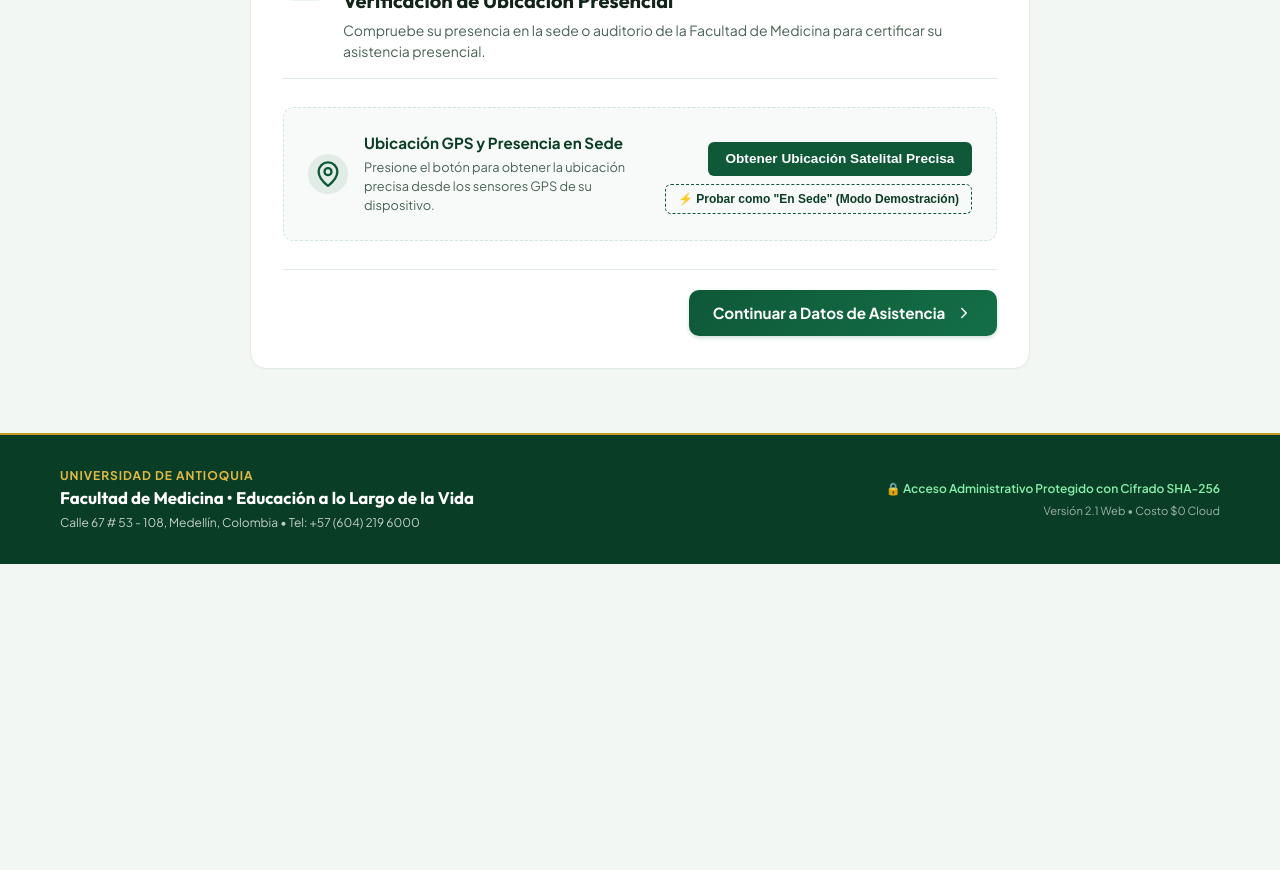
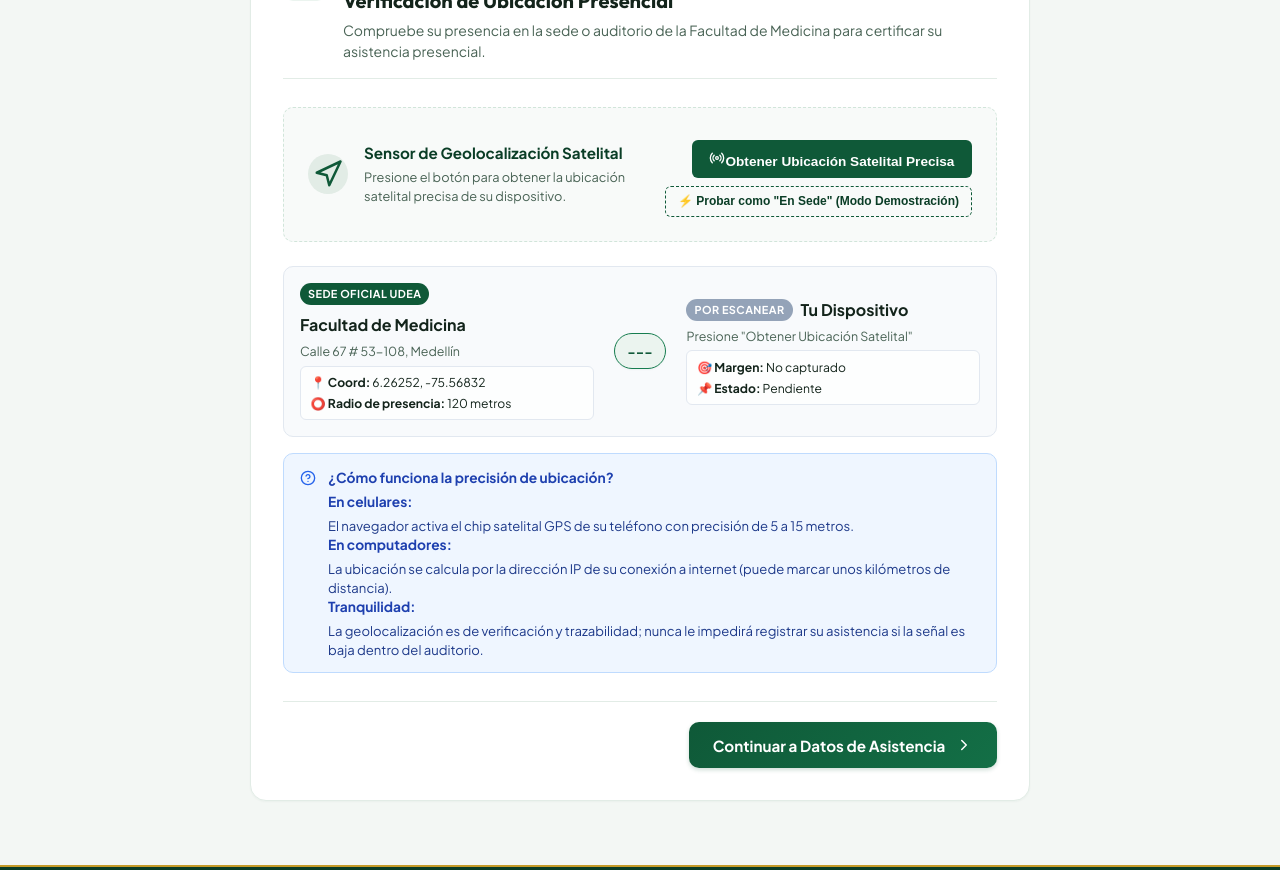
Before and after one commit to Inge-Alejo/asistencia-educacion-vida-udea, a React (Vite) app: page / in a window 1280 px wide. Shown: the part 560-1430 px from the top of the page. Before the commit the page ends 1124 px from the top, so only its background shows below. Built offline with nearby package versions, Linux system fonts and the light colour scheme.

Commit message:
Deteccion tiempo real documento duplicado comparador visual GPS y educacion precision

```diff
--- a/src/components/AttendeeView.jsx
+++ b/src/components/AttendeeView.jsx
@@ -1,9 +1,10 @@
-import React, { useState, useEffect } from 'react';
+import React, { useState, useEffect, useMemo } from 'react';
 import confetti from 'canvas-confetti';
 import {
   MapPin, CheckCircle2, AlertTriangle, Send, Star, Car, User, Mail,
   Phone, CreditCard, Sparkles, MessageSquare, ThumbsUp, HelpCircle,
-  Clock, ShieldCheck, ChevronRight, ChevronLeft, ExternalLink, FileText, Check
+  Clock, ShieldCheck, ChevronRight, ChevronLeft, ExternalLink, FileText, Check,
+  Navigation, Radio
 } from 'lucide-react';
 import {
   UDEA_MEDICINA_COORDS,
@@ -52,6 +53,13 @@ export default function AttendeeView({
   const [asistenciaRegistrada, setAsistenciaRegistrada] = useState(false);
   const [codigoComprobante, setCodigoComprobante] = useState('');
   const [errorAsistencia, setErrorAsistencia] = useState('');
+
+  // Detección en tiempo real de documento previamente registrado en este evento
+  const registroExistente = useMemo(() => {
+    if (!formData.documento || !formData.documento.trim() || !evento?.id) return null;
+    const doc = formData.documento.trim();
+    return (asistencias || []).find(a => a.eventoId === evento.id && a.documento === doc);
+  }, [asistencias, evento?.id, formData.documento]);
 
   // Estado de Preguntas a Ponentes
   const [preguntaForm, setPreguntaForm] = useState({
@@ -357,16 +365,16 @@ export default function AttendeeView({
           <div className="geo-activation-box large">
             <div className="geo-info-content">
               <div className="geo-icon">
-                <MapPin size={28} />
+                <Navigation size={30} />
               </div>
               <div>
-                <h4>Ubicación GPS y Presencia en Sede</h4>
+                <h4>Sensor de Geolocalización Satelital</h4>
                 <p>
                   {geoState.obtenida
                     ? (geoState.esPresencial
                         ? `✓ Ubicación satelital confirmada: Estás a ${geoState.distancia} metros del Auditorio de la Facultad de Medicina.`
-                        : `✓ Ubicación capturada: Estás a ${geoState.distancia ? `${geoState.distancia} metros` : 'distancia'} de la Facultad de Medicina.`)
-                    : 'Presione el botón para obtener la ubicación precisa desde los sensores GPS de su dispositivo.'}
+                        : `✓ Coordenadas registradas: Estás a ${geoState.distancia ? `${geoState.distancia} metros` : 'distancia'} de la Facultad de Medicina.`)
+                    : 'Presione el botón para obtener la ubicación satelital precisa de su dispositivo.'}
                 </p>
 
                 {geoState.obtenida && (
@@ -388,13 +396,14 @@ export default function AttendeeView({
                     onClick={handleObtenerUbicacion}
                     disabled={geoState.cargando}
                   >
-                    {geoState.cargando ? 'Conectando a Satélites GPS...' : 'Obtener Ubicación Satelital Precisa'}
+                    <Radio size={16} />
+                    <span>{geoState.cargando ? 'Conectando con Satélites GPS...' : 'Obtener Ubicación Satelital Precisa'}</span>
                   </button>
                   <button
                     type="button"
                     className="btn-sim-sede"
                     onClick={handleSimularEnSede}
-                    title="Simular que estás físicamente dentro del auditorio para pruebas"
+                    title="Simular que estás físicamente dentro del auditorio para pruebas y demostraciones"
                   >
                     ⚡ Probar como "En Sede" (Modo Demostración)
                   </button>
@@ -402,7 +411,7 @@ export default function AttendeeView({
               ) : (
                 <div className="geo-status-confirmed">
                   <div className={`geo-badge ${geoState.esPresencial ? 'verified' : 'unverified'}`}>
-                    {geoState.esPresencial ? '✓ En Sede UdeA (Válido)' : '⚠ Registro Remoto'}
+                    {geoState.esPresencial ? '✓ En Sede UdeA (Presencial)' : '⚠ Registro Remoto'}
                   </div>
                   <button
                     type="button"
@@ -413,6 +422,60 @@ export default function AttendeeView({
                   </button>
                 </div>
               )}
+            </div>
+          </div>
+
+          {/* Comparador Visual de Sede vs Dispositivo */}
+          <div className="geo-comparison-radar">
+            <div className="geo-radar-col">
+              <div className="radar-col-header">
+                <span className="radar-badge sede">Sede Oficial UdeA</span>
+                <strong>Facultad de Medicina</strong>
+              </div>
+              <p className="radar-col-sub">Calle 67 # 53-108, Medellín</p>
+              <div className="radar-specs-list">
+                <span>📍 <strong>Coord:</strong> 6.26252, -75.56832</span>
+                <span>⭕ <strong>Radio de presencia:</strong> 120 metros</span>
+              </div>
+            </div>
+
+            <div className="geo-radar-divider">
+              <div className="radar-distance-pill">
+                {geoState.obtenida ? `${geoState.distancia} m` : '---'}
+              </div>
+            </div>
+
+            <div className="geo-radar-col">
+              <div className="radar-col-header">
+                <span className={`radar-badge ${geoState.obtenida ? (geoState.esPresencial ? 'presencial' : 'remoto') : 'neutral'}`}>
+                  {geoState.obtenida ? (geoState.esPresencial ? 'En Auditorio' : 'Remoto') : 'Por Escanear'}
+                </span>
+                <strong>Tu Dispositivo</strong>
+              </div>
+              <p className="radar-col-sub">
+                {geoState.obtenida
+                  ? (geoState.origenSenal || 'Sensor GPS Móvil')
+                  : 'Presione "Obtener Ubicación Satelital"'}
+              </p>
+              <div className="radar-specs-list">
+                <span>🎯 <strong>Margen:</strong> {geoState.precision ? `±${geoState.precision} m` : 'No capturado'}</span>
+                <span>📌 <strong>Estado:</strong> {geoState.obtenida ? (geoState.esPresencial ? '✓ Validado en Sede' : 'Registrado como Remoto') : 'Pendiente'}</span>
+              </div>
+            </div>
+          </div>
+
+          {/* Nota técnica educativa para los asistentes */}
+          <div className="geo-edu-note">
+            <HelpCircle size={16} className="edu-icon" />
+            <div>
+              <strong>¿Cómo funciona la precisión de ubicación?</strong>
+              <p>
+                <strong>En celulares:</strong> El navegador activa el chip satelital GPS de su teléfono con precisión de 5 a 15 metros.
+                <br />
+                <strong>En computadores:</strong> La ubicación se calcula por la dirección IP de su conexión a internet (puede marcar unos kilómetros de distancia).
+                <br />
+                <strong>Tranquilidad:</strong> La geolocalización es de verificación y trazabilidad; nunca le impedirá registrar su asistencia si la señal es baja dentro del auditorio.
+              </p>
             </div>
           </div>
 
@@ -522,12 +585,54 @@ export default function AttendeeView({
                   </label>
                   <input
                     type="text"
-                    className="form-input"
+                    className={`form-input ${registroExistente ? 'input-warning-border' : ''}`}
                     placeholder="Ej: 1037654321"
                     value={formData.documento}
                     onChange={(e) => handleFieldChange('documento', e.target.value)}
                     required
                   />
+
+                  {/* Alerta inmediata si el documento ya se encuentra registrado */}
+                  {registroExistente ? (
+                    <div className="doc-duplicate-alert animated-step">
+                      <div className="doc-duplicate-header">
+                        <AlertTriangle size={15} className="warn-icon" />
+                        <span>Este documento ya registró asistencia en este evento:</span>
+                      </div>
+                      <div className="doc-duplicate-details">
+                        <strong>{registroExistente.nombreCompleto}</strong> (Comprobante: <code>{registroExistente.id}</code>)
+                      </div>
+                      <button
+                        type="button"
+                        className="btn-recover-attendance"
+                        onClick={() => {
+                          setFormData(prev => ({
+                            ...prev,
+                            nombreCompleto: registroExistente.nombreCompleto || prev.nombreCompleto,
+                            correo: registroExistente.correo || prev.correo,
+                            telefono: registroExistente.telefono || prev.telefono,
+                            vinculacion: registroExistente.vinculacion || prev.vinculacion,
+                            placaVehiculo: registroExistente.placaVehiculo || prev.placaVehiculo
+                          }));
+                          setCodigoComprobante(registroExistente.id);
+                          setAsistenciaRegistrada(true);
+                          setMaxUnlockedStep(5);
+                          setErrorAsistencia('');
+                        }}
+                      >
+                        <CheckCircle2 size={15} />
+                        <span>Ver mi comprobante y avanzar al Paso 3</span>
+                        <ChevronRight size={14} />
+                      </button>
+                    </div>
+                  ) : (
+                    formData.documento.trim().length >= 4 && (
+                      <div className="doc-available-hint">
+                        <Check size={13} />
+                        <span>Documento disponible para nuevo registro</span>
+                      </div>
+                    )
+                  )}
                 </div>
 
                 <div className="form-group col-span-2">
--- a/src/index.css
+++ b/src/index.css
@@ -2823,3 +2823,183 @@ input:checked + .slider::before {
 .btn-recover-attendance:hover {
   background-color: #166534;
 }
+
+/* Alerta de Documento Duplicado Inline */
+.input-warning-border {
+  border-color: #F59E0B !important;
+  background-color: #FFFDF5 !important;
+}
+
+.doc-duplicate-alert {
+  margin-top: 0.5rem;
+  background-color: #FFFBEB;
+  border: 1.5px solid #FCD34D;
+  border-radius: var(--radius-md);
+  padding: 0.8rem 1rem;
+  display: flex;
+  flex-direction: column;
+  gap: 0.45rem;
+}
+
+.doc-duplicate-header {
+  display: flex;
+  align-items: center;
+  gap: 0.45rem;
+  font-size: 0.84rem;
+  font-weight: 700;
+  color: #92400E;
+}
+
+.doc-duplicate-header .warn-icon {
+  color: #D97706;
+  flex-shrink: 0;
+}
+
+.doc-duplicate-details {
+  font-size: 0.82rem;
+  color: #78350F;
+}
+
+.doc-duplicate-details code {
+  background: #FEF3C7;
+  padding: 0.1rem 0.35rem;
+  border-radius: 4px;
+  font-weight: 600;
+}
+
+.doc-available-hint {
+  display: flex;
+  align-items: center;
+  gap: 0.35rem;
+  font-size: 0.78rem;
+  font-weight: 600;
+  color: #15803D;
+  margin-top: 0.35rem;
+}
+
+/* Comparador Visual de Sede vs Dispositivo */
+.geo-comparison-radar {
+  margin-top: 1rem;
+  display: grid;
+  grid-template-columns: 1fr auto 1fr;
+  align-items: center;
+  gap: 0.75rem;
+  background: #F8FAFC;
+  border: 1px solid #E2E8F0;
+  border-radius: var(--radius-md);
+  padding: 1rem;
+}
+
+@media (max-width: 640px) {
+  .geo-comparison-radar {
+    grid-template-columns: 1fr;
+    text-align: center;
+  }
+}
+
+.geo-radar-col {
+  display: flex;
+  flex-direction: column;
+  gap: 0.3rem;
+}
+
+.radar-col-header {
+  display: flex;
+  align-items: center;
+  gap: 0.5rem;
+  flex-wrap: wrap;
+}
+
+.radar-col-sub {
+  font-size: 0.78rem;
+  color: var(--text-muted);
+  margin: 0;
+}
+
+.radar-specs-list {
+  display: flex;
+  flex-direction: column;
+  gap: 0.2rem;
+  font-size: 0.76rem;
+  color: var(--text-main);
+  background: rgba(255,255,255,0.8);
+  padding: 0.4rem 0.6rem;
+  border-radius: 6px;
+  border: 1px solid #E2E8F0;
+}
+
+.radar-badge {
+  font-size: 0.68rem;
+  font-weight: 800;
+  text-transform: uppercase;
+  letter-spacing: 0.04em;
+  padding: 0.2rem 0.5rem;
+  border-radius: 12px;
+}
+
+.radar-badge.sede {
+  background-color: var(--udea-green);
+  color: #FFFFFF;
+}
+
+.radar-badge.presencial {
+  background-color: #15803D;
+  color: #FFFFFF;
+}
+
+.radar-badge.remoto {
+  background-color: #F59E0B;
+  color: #FFFFFF;
+}
+
+.radar-badge.neutral {
+  background-color: #94A3B8;
+  color: #FFFFFF;
+}
+
+.geo-radar-divider {
+  display: flex;
+  align-items: center;
+  justify-content: center;
+  padding: 0.5rem;
+}
+
+.radar-distance-pill {
+  background-color: var(--udea-green-subtle);
+  color: var(--udea-green);
+  border: 1px solid var(--udea-green-light);
+  font-weight: 800;
+  font-size: 0.88rem;
+  padding: 0.4rem 0.8rem;
+  border-radius: 20px;
+  white-space: nowrap;
+  box-shadow: var(--shadow-sm);
+}
+
+/* Nota Educativa GPS */
+.geo-edu-note {
+  margin-top: 1rem;
+  display: flex;
+  align-items: flex-start;
+  gap: 0.75rem;
+  background-color: #EFF6FF;
+  border: 1px solid #BFDBFE;
+  border-radius: var(--radius-md);
+  padding: 0.85rem 1rem;
+  color: #1E3A8A;
+  font-size: 0.82rem;
+  line-height: 1.45;
+}
+
+.geo-edu-note .edu-icon {
+  color: #2563EB;
+  flex-shrink: 0;
+  margin-top: 0.15rem;
+}
+
+.geo-edu-note strong {
+  display: block;
+  font-size: 0.86rem;
+  margin-bottom: 0.25rem;
+  color: #1E40AF;
+}
```
